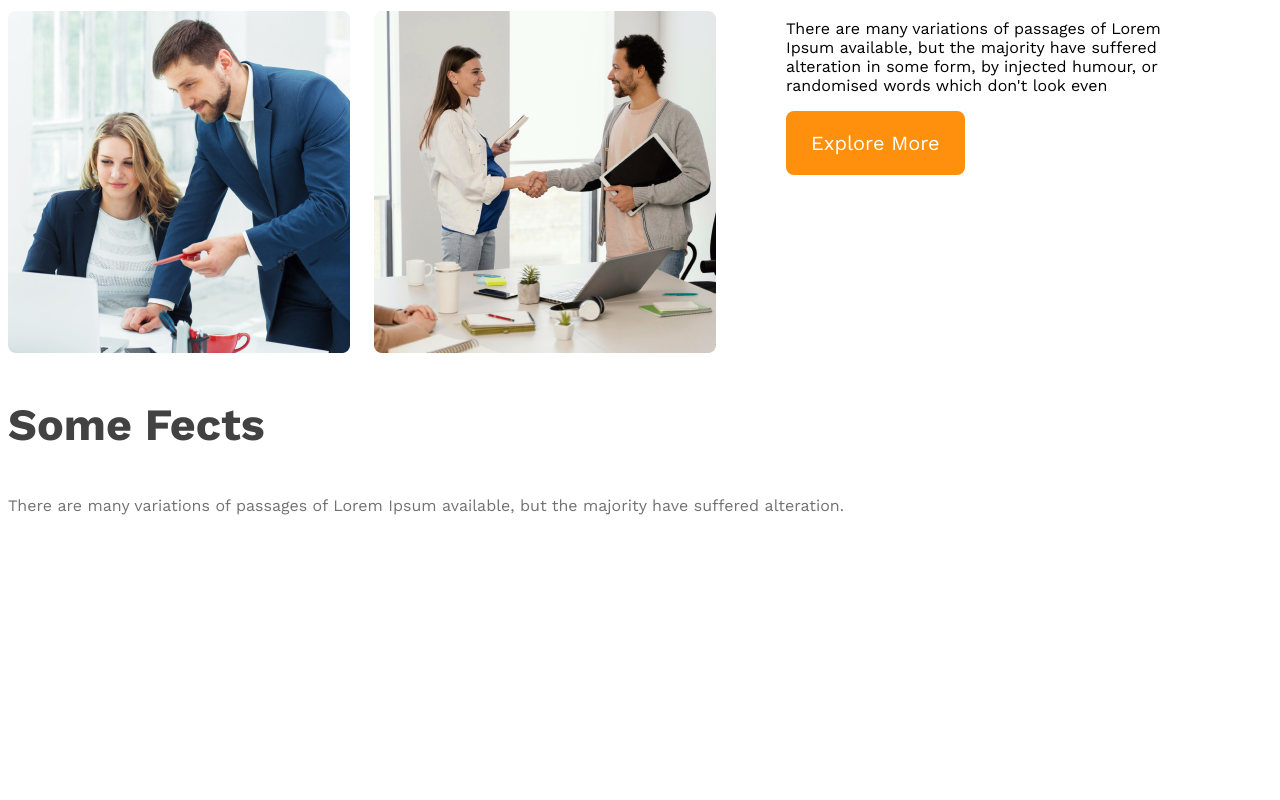
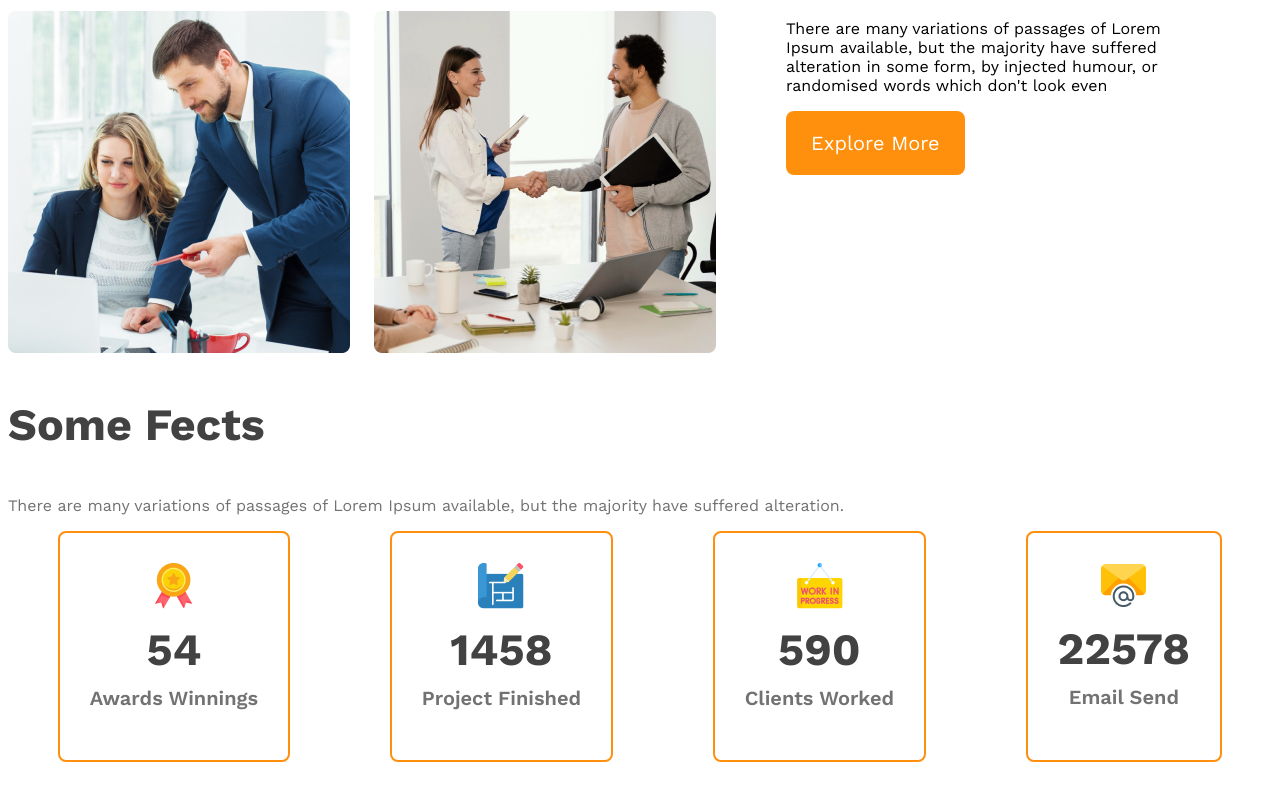
Before and after one commit to meheraz1100/architects-website, a plain HTML site: page index.html in a window 1280 px wide. Shown: the part 1436-2236 px from the top of the page. Before the commit the page ends 2021 px from the top, so only its background shows below. Drawn offline with nearby package versions, Linux system fonts and the light colour scheme.

Commit message:
fects section styles added

```diff
--- a/index.html
+++ b/index.html
@@ -53,6 +53,28 @@
         <section class="some-fects">
             <h3 class="section-title">Some Fects</h3>
             <p class="text-light-grey">There are many variations of passages of Lorem Ipsum available, but the majority have suffered alteration.</p>
+            <div class="facts-card-container">
+                <div class="card">
+                    <img src="images/icons/ribon.png" alt="">
+                    <h2 class="card-stats">54</h2>
+                    <p class="card-title text-light-grey">Awards Winnings</p>
+                </div>
+                <div class="card">
+                    <img src="images/icons/projects.png" alt="">
+                    <h2 class="card-stats">1458</h2>
+                    <p class="card-title text-light-grey">Project Finished</p>
+                </div>
+                <div class="card">
+                    <img src="images/icons/customers.png" alt="">
+                    <h2 class="card-stats">590</h2>
+                    <p class="card-title text-light-grey">Clients Worked</p>
+                </div>
+                <div class="card">
+                    <img src="images/icons/email.png" alt="">
+                    <h2 class="card-stats">22578</h2>
+                    <p class="card-title text-light-grey">Email Send</p>
+                </div>
+            </div>
         </section>
     </main>
     <footer>
--- a/style/architacts.css
+++ b/style/architacts.css
@@ -102,6 +102,29 @@ main{
     color: #FF900E;
     font-weight: 700;
 }
+/* fects section  */
+.facts-card-container{
+    display: flex;
+    justify-content: space-around;
+}
+.facts-card-container .card{
+    border-radius: 8px;
+    border: 2px solid #FF900E;
+    text-align: center;
+    padding: 30px;
+}
+.facts-card-container .card-title{
+    font-weight: 600;
+    font-size: 1.25rem;
+    margin-top: 5px;
+}
+.facts-card-container .card-stats{
+    font-size: 2.8rem;
+    color: #424242;
+    margin-top: 10px;
+    margin-bottom: 10px;
+}
+
 
 /* responsive style */
 /* mobile devices */
```
